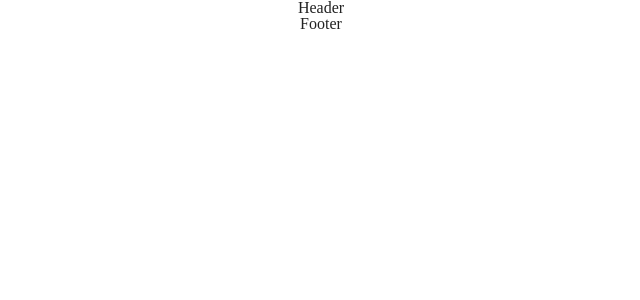
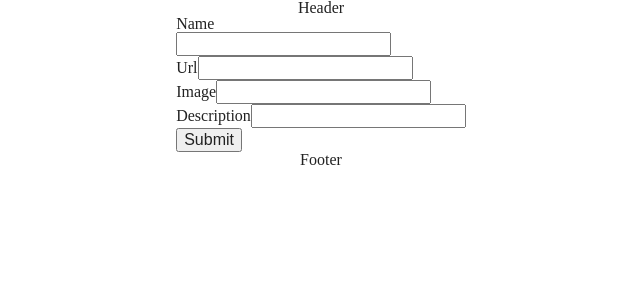
Before and after one commit to asands94/course-organizer-frontend, a React (Vite) app: page /courses/1/edit in a window 1280 px wide. Before the commit this address had no page. Shown: the top 300 px of the page, without its empty margins (319-959 px from the left). Built offline with nearby package versions, Linux system fonts and the light colour scheme; no server answers.

Commit message:
add update a course

```diff
--- a/src/App.jsx
+++ b/src/App.jsx
@@ -5,6 +5,7 @@ import Home from './screens/Home'
 import Layout from './components/layout/Layout'
 import UserCheck from './components/auth/UserCheck'
 import CourseShow from './screens/CourseShow'
+import CourseUpdate from './screens/CourseUpdate'
 import './styles/main.css'
 
 function App() {
@@ -28,6 +29,7 @@ function App() {
             }
           />
           <Route path='/courses/:id' element={<CourseShow />} />
+          <Route path='/courses/:id/edit' element={<CourseUpdate />} />
         </Routes>
       </Layout>
     </>
--- a/src/components/course/CourseCards.jsx
+++ b/src/components/course/CourseCards.jsx
@@ -41,6 +41,7 @@ const CourseCards = ({ course, setToggle }) => {
       >
         Delete Course
       </button>
+      <Link to={`/courses/${course._id}/edit`}>Edit</Link>
     </div>
   )
 }
--- /dev/null
+++ b/src/screens/CourseUpdate.jsx
@@ -0,0 +1,88 @@
+import { useParams, useNavigate } from 'react-router-dom'
+import { useEffect, useState } from 'react'
+import { updateCourse, getCourse } from '../services/course'
+
+const CourseUpdate = () => {
+  const [course, setCourse] = useState({})
+  const [courseData, setCourseData] = useState({
+    name: '',
+    url: '',
+    image: '',
+    description: '',
+  })
+  const [isUpdated, setIsUpdated] = useState(false)
+
+  const { id } = useParams()
+  const navigate = useNavigate()
+
+  useEffect(() => {
+    const fetchCourse = async () => {
+      const soloCourse = await getCourse(id)
+      setCourseData(soloCourse)
+      setCourse(soloCourse)
+    }
+    fetchCourse()
+  }, [id])
+
+  const handleChange = (e) => {
+    const { id, value } = e.target
+    setCourseData((prevCourseData) => ({
+      ...prevCourseData,
+      [id]: value,
+    }))
+  }
+
+  const handleSubmit = async (e) => {
+    e.preventDefault()
+    const updated = await updateCourse(id, courseData)
+    setIsUpdated(updated)
+  }
+  if (isUpdated) {
+    return navigate('/')
+  }
+
+  return (
+    <div>
+      {' '}
+      <form onSubmit={handleSubmit}>
+        <label>Name</label>
+        <br />
+        <input
+          id='name'
+          type='text'
+          // placeholder={course.name}
+          value={courseData.name}
+          onChange={handleChange}
+        />
+        <br />
+        <label>Url</label>
+        <input
+          id='url'
+          type='text'
+          // placeholder={course.url}
+          value={courseData.url}
+          onChange={handleChange}
+        />
+        <br />
+        <label>Image</label>
+        <input
+          id='image'
+          type='text'
+          value={courseData.image}
+          onChange={handleChange}
+        />
+        <br />
+        <label>Description</label>
+        <input
+          id='description'
+          type='text'
+          value={courseData.description}
+          onChange={handleChange}
+        />
+        <br />
+        <button>Submit</button>
+      </form>
+    </div>
+  )
+}
+export default CourseUpdate
--- a/src/services/course.js
+++ b/src/services/course.js
@@ -20,7 +20,7 @@ export const deleteCourse = async (id) => {
   return res.data
 }
 
-export const updateCourse = async (id) => {
-  const res = await api.put(`/course/${id}`)
+export const updateCourse = async (id, courseData) => {
+  const res = await api.put(`/course/${id}`, courseData)
   return res.data
 }
```
